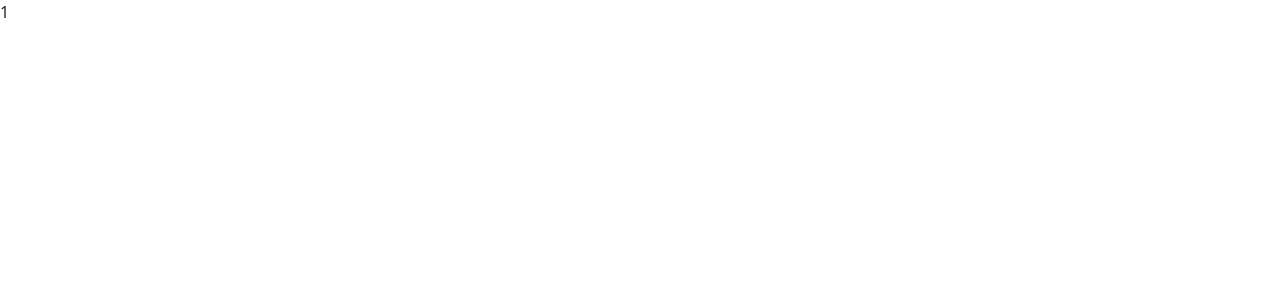
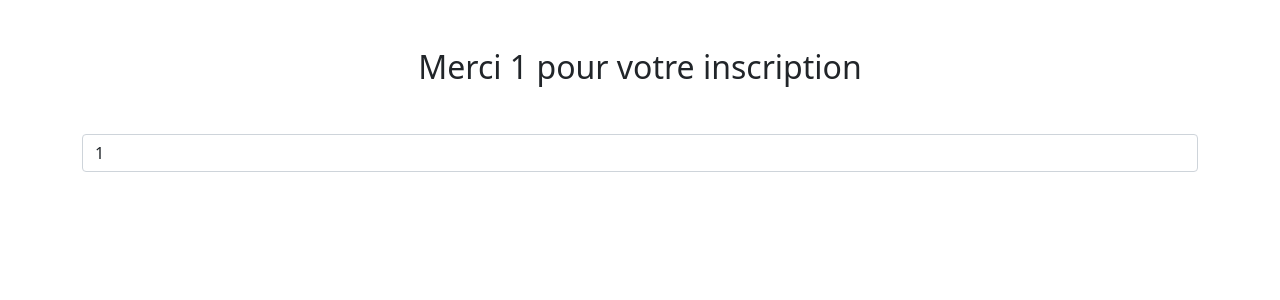
Before and after one commit to CurtisMoxebo/test-neolegal, a React (Create React App) app: page /merci/1 in a window 1280 px wide. Shown: the top 300 px of the page. Built offline with nearby package versions, Linux system fonts and the light colour scheme.

Commit message:
get name on merci component

```diff
--- a/src/components/Inscription.js
+++ b/src/components/Inscription.js
@@ -1,12 +1,14 @@
 import questionsFile from '../data/questions';
 import { Container, Card, Form, Button } from 'react-bootstrap';
 import { useEffect, useState } from 'react';
+import { useHistory } from 'react-router-dom';
 
 const Inscription = () => {
   const [isLoading, setIsLoading] = useState(true);
   const [isError, setIsError] = useState(false);
   const [questions, setQuestions] = useState([]);
   const [answeredQuestions, setAnsweredQuestions] = useState([]);
+  const history = useHistory();
 
   useEffect(() => {
     // simulate getting data
@@ -49,14 +51,16 @@ const Inscription = () => {
   const submitForm = (e) => {
     e.preventDefault();
     setIsLoading(true);
+    const formResult = answeredQuestions.reduce((r, c) => Object.assign(r, c), {});
 
     fetch('https://enovode7uq1r.x.pipedream.net/', {
       method: 'POST',
       headers: { "Content-Type": "application/json" },
-      body: JSON.stringify(answeredQuestions.reduce((r, c) => Object.assign(r, c), {}))
+      body: JSON.stringify(formResult)
     }).then((res) => {
-      console.log(res);
-      setIsLoading(false);
+      if (res.status === 200) {
+        history.push(`/merci/${ formResult.first_name ? formResult.first_name : '' }`)
+      }
     }).catch((error) => {
       console.log(error)
       setIsLoading(false);
--- a/src/components/Merci.js
+++ b/src/components/Merci.js
@@ -1,14 +1,17 @@
 import { useParams } from "react-router-dom";
 import { useState } from "react";
+import { Container, Form } from 'react-bootstrap';
 
   const Merci = () => {
   const { name: nameParams } = useParams();
   const [ name, setName ] = useState(nameParams);
 
   return (
-    <div>
-      { name }
-    </div>
+    <Container className="text-center mt-5">
+      <h2 className="mb-5">Merci {name} pour votre inscription</h2>
+
+      <Form.Control type="text" placeholder="Entez le nom" value={ name } onChange={ (e) => { setName(e.target.value) } } />
+    </Container>
   );
 }
 
```
